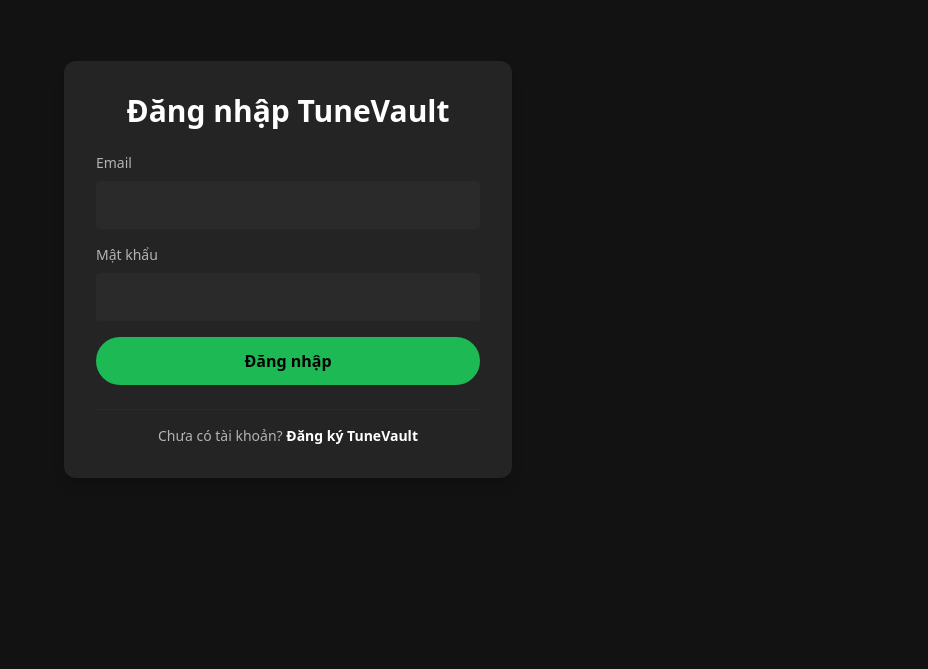
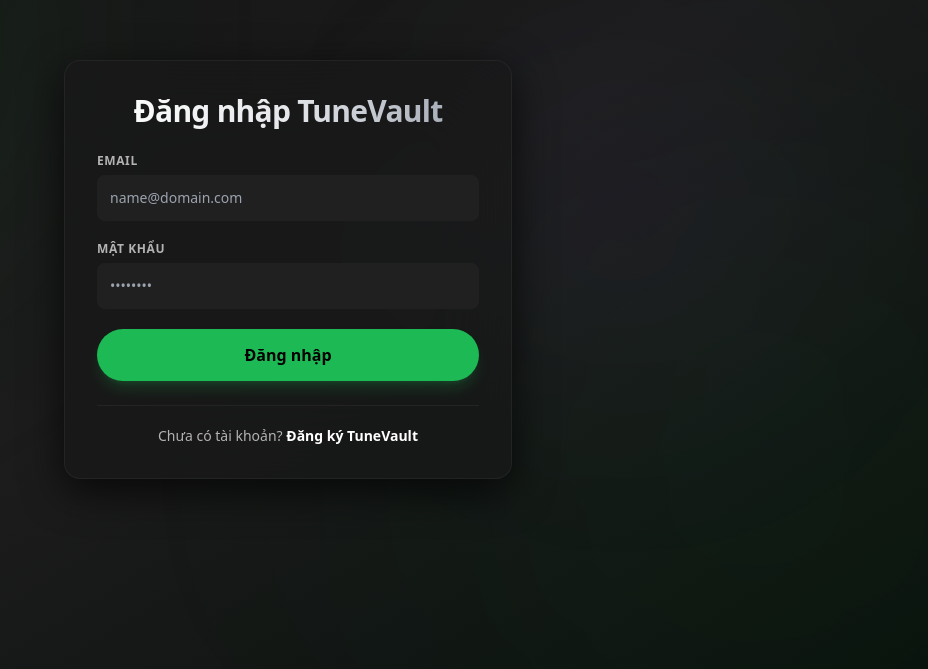
Before and after one commit to SamuiSang/TuneVault, a React (Vite) app in the folder tunevault-frontend/: page /auth in a window 1280 px wide. Shown: the part 131-800 px from the top of the page, without its empty margins (352-1280 px from the left). Built offline with nearby package versions, Linux system fonts and the light colour scheme.

Commit message:
Cải thiện UI Login/Register

```diff
--- a/tunevault-frontend/src/pages/Auth.tsx
+++ b/tunevault-frontend/src/pages/Auth.tsx
@@ -42,107 +42,118 @@
 
     try {
       if (isLoginView) {
-        // 🌟 LUỒNG XỬ LÝ ĐĂNG NHẬP (Dùng Axios thuần cổng 5277)
+        // 🌟 LUỒNG XỬ LÝ ĐĂNG NHẬP
         const res = await axios.post('http://localhost:5277/api/auth/login', {
           email,
           password
         });
 
-        // Axios tự động ném lỗi nếu Server trả về mã 4xx/5xx.
-        // Do đó, chạy xuống được đến dòng này nghĩa là Đăng nhập thành côgn
         if (res.data) {
-          // Lấy token ra (tùy Backend trả về chuỗi hoặc object dạng { token: "..." })
           const token = res.data.token || res.data;
-
-          //Lưu token vào localStorage để file Profile.tsx lúc nãy lấy ra xài
           localStorage.setItem('token', typeof token === 'string' ? token : res.data.token);
 
-          login(res.data); // Truyền dữ liệu token/user vào AuthContext giống cũ
-          navigate('/');   // Chuyển hướng về trang chủ
+          // 1. Bật thông báo thành công lên màn hình giống như lúc Đăng ký
+          setSuccessMsg('Đăng nhập thành công! Đang đăng nhập vào hệ thống...');
+
+          // 2. Trì hoãn chuyển trang 1.5 giây để người dùng kịp nhìn thấy thông báo xanh
+          setTimeout(() => {
+            login(res.data); // Truyền dữ liệu vào Context
+            navigate('/');   // Tiến hành chuyển hướng về trang chủ
+          }, 1500);
         }
       } else {
-        //LUỒNG XỬ LÝ ĐĂNG KÝ (Dùng Axios thuần cổng 5277)
+        // 🌟 LUỒNG XỬ LÝ ĐĂNG KÝ
         await axios.post('http://localhost:5277/api/auth/register', {
           email,
           password,
-          username: userName //Lưu ý: Cột ở Backend thường viết thường chữ n (username) nhé!
+          username: userName
         });
 
-        // Chạy xuống đây là Đăng ký thành công
         setSuccessMsg('Đăng ký thành công! Đang chuyển sang đăng nhập...');
-        // Tự động chuyển về form login sau 2 giây
         setTimeout(() => setIsLoginView(true), 2000);
       }
     } catch (err: any) {
       console.error("Lỗi chi tiết từ hệ thống:", err);
-      // Hiện lỗi chi tiết do Backend trả về (Ví dụ: "Email đã tồn tại", "Sai mật khẩu")
       setError(err.response?.data?.message || err.response?.data || 'Có lỗi xảy ra khi kết nối tới máy chủ.');
     }
   };
-
-
   // ---> END: XỬ LÝ SUBMIT (ĐĂNG NHẬP & ĐĂNG KÝ) <---
 
-  return (
-    <div className="flex h-screen items-center justify-center bg-spotify-base text-spotify-text">
-      <div className="w-full max-w-md p-8 space-y-6 bg-spotify-elevated rounded-xl shadow-lg">
-        <h1 className="text-3xl font-bold text-center">
+return (
+    // 🌟 1. BACKGROUND ĐƯỢC PHỐI GRADIENT RADIAL + CHỐNG TRÀN OVERFLOW
+    <div className="relative flex h-screen items-center justify-center bg-gradient-to-br from-[#121212] via-[#1c1c1c] to-[#0a110d] text-spotify-text overflow-hidden">
+
+      {/* 🌟 2. CÁC ĐÈN NỀN NEON LẬP LÁNH CHẠY NGẦM (AMBIENT GLOW EFFECTS) */}
+      <div className="absolute top-[-10%] left-[-10%] w-[500px] h-[500px] bg-spotify-primary/10 rounded-full blur-[130px] pointer-events-none" />
+      <div className="absolute bottom-[-10%] right-[-10%] w-[600px] h-[600px] bg-[#1db954]/5 rounded-full blur-[160px] pointer-events-none" />
+      <div className="absolute top-[20%] right-[10%] w-[350px] h-[350px] bg-purple-500/5 rounded-full blur-[120px] pointer-events-none" />
+
+      {/* 🌟 3. CARD ĐĂNG NHẬP ĐƯỢC ĐỘ THÀNH KÍNH MỜ TRONG SUỐT (GLASSMORPHISM) */}
+      <div className="relative z-10 w-full max-w-md p-8 space-y-6 bg-[#181818]/60 backdrop-blur-2xl rounded-2xl border border-white/5 shadow-[0_12px_40px_0_rgba(0,0,0,0.7)]">
+
+        <h1 className="text-3xl font-black text-center tracking-tight bg-gradient-to-r from-white via-gray-200 to-gray-400 bg-clip-text text-transparent">
           {isLoginView ? 'Đăng nhập TuneVault' : 'Đăng ký Tài khoản'}
         </h1>
 
-        {error && <div className="p-3 text-sm text-red-500 bg-red-100 rounded">{error}</div>}
+        {error && (
+          <div className="p-3 text-sm text-red-400 bg-red-950/40 border border-red-900/50 rounded-lg animate-shake">
+            {error}
+          </div>
+        )}
 
-        {/* ---> THÊM HIỂN THỊ THÔNG BÁO THÀNH CÔNG <--- */}
-        {successMsg && <div className="p-3 text-sm text-spotify-primary bg-spotify-primary/10 rounded border border-spotify-primary">{successMsg}</div>}
-        {/* ---> END: THÊM HIỂN THỊ THÔNG BÁO THÀNH CÔNG <--- */}
+        {successMsg && (
+          <div className="p-3 text-sm text-spotify-primary bg-spotify-primary/10 rounded-lg border border-spotify-primary/30 animate-pulse">
+            {successMsg}
+          </div>
+        )}
 
-        <form onSubmit={handleSubmit} className="space-y-4">
-          {/* ---> THÊM TRƯỜNG USERNAME CHO FORM ĐĂNG KÝ <--- */}
+        <form onSubmit={handleSubmit} className="space-y-5">
           {!isLoginView && (
-            <div>
-              <label className="block mb-2 text-sm text-spotify-subtext">Tên hiển thị</label>
+            <div className="transition-all duration-300">
+              <label className="block mb-1.5 text-xs font-semibold uppercase tracking-wider text-spotify-subtext">Tên hiển thị</label>
               <input
                 type="text"
                 value={userName}
                 onChange={(e) => setUserName(e.target.value)}
-                className="w-full p-3 bg-spotify-highlight rounded focus:outline-none focus:ring-2 focus:ring-spotify-primary"
+                placeholder="Nhập tên của bạn..."
+                className="w-full p-3 bg-[#242424]/70 border border-transparent rounded-lg focus:outline-none focus:border-spotify-primary focus:bg-[#282828] text-sm transition-all"
                 required={!isLoginView}
               />
             </div>
           )}
-          {/*  ---> END: THÊM TRƯỜNG USERNAME CHO FORM ĐĂNG KÝ <--- */}
 
           <div>
-            <label className="block mb-2 text-sm text-spotify-subtext">Email</label>
+            <label className="block mb-1.5 text-xs font-semibold uppercase tracking-wider text-spotify-subtext">Email</label>
             <input
               type="email"
               value={email}
               onChange={(e) => setEmail(e.target.value)}
-              className="w-full p-3 bg-spotify-highlight rounded focus:outline-none focus:ring-2 focus:ring-spotify-primary"
+              placeholder="name@domain.com"
+              className="w-full p-3 bg-[#242424]/70 border border-transparent rounded-lg focus:outline-none focus:border-spotify-primary focus:bg-[#282828] text-sm transition-all"
               required
             />
           </div>
           <div>
-            <label className="block mb-2 text-sm text-spotify-subtext">Mật khẩu</label>
+            <label className="block mb-1.5 text-xs font-semibold uppercase tracking-wider text-spotify-subtext">Mật khẩu</label>
             <input
               type="password"
               value={password}
               onChange={(e) => setPassword(e.target.value)}
-              className="w-full p-3 bg-spotify-highlight rounded focus:outline-none focus:ring-2 focus:ring-spotify-primary"
+              placeholder="••••••••"
+              className="w-full p-3 bg-[#242424]/70 border border-transparent rounded-lg focus:outline-none focus:border-spotify-primary focus:bg-[#282828] text-sm transition-all"
               required
             />
           </div>
 
           <button
             type="submit"
-            className="w-full py-3 font-bold text-black bg-spotify-primary rounded-full hover:scale-105 transition-transform"
+            className="w-full py-3.5 mt-2 font-bold text-black bg-spotify-primary rounded-full hover:bg-[#1ed760] active:scale-95 shadow-lg shadow-spotify-primary/20 hover:shadow-spotify-primary/30 transition-all duration-200"
           >
             {isLoginView ? 'Đăng nhập' : 'Đăng ký ngay'}
           </button>
         </form>
 
-        {/*  ---> NÚT TOGGLE CHUYỂN ĐỔI ĐĂNG NHẬP / ĐĂNG KÝ <--- */}
-        <div className="text-center text-sm text-spotify-subtext pt-4 border-t border-spotify-highlight">
+        <div className="text-center text-sm text-spotify-subtext pt-5 border-t border-white/5">
           {isLoginView ? "Chưa có tài khoản? " : "Đã có tài khoản? "}
           <button
             onClick={() => {
@@ -150,16 +161,14 @@
               setError('');
               setSuccessMsg('');
             }}
-            className="text-white hover:text-spotify-primary hover:underline font-semibold transition-colors"
+            className="text-white hover:text-spotify-primary hover:underline font-bold transition-colors"
           >
             {isLoginView ? 'Đăng ký TuneVault' : 'Đăng nhập'}
           </button>
         </div>
-        {/*  ---> END: NÚT TOGGLE CHUYỂN ĐỔI ĐĂNG NHẬP / ĐĂNG KÝ <--- */}
       </div>
     </div>
   );
-};
-
+}
 export default Auth;
 // ---> END: AXIOS VÀ AUTH CONTEXT <---
```
